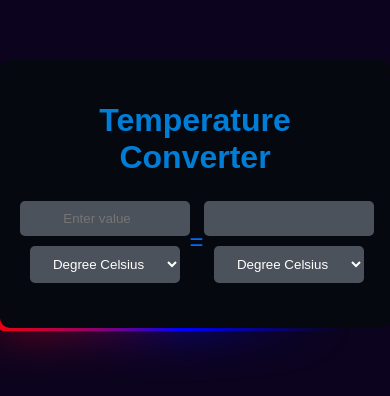
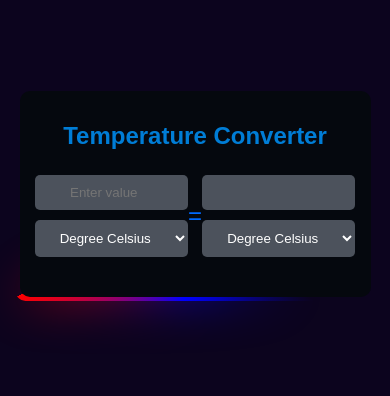
Before and after one commit to MahnoorIshtiaq/Temperature_Conversion_With_Css_Animation, a plain HTML site: page index.html in a window 390 px wide. Shown: the part 228-624 px from the top of the page. Drawn offline with Linux system fonts and the light colour scheme.

Commit message:
Update styles.css

```diff
--- a/styles.css
+++ b/styles.css
@@ -18,6 +18,8 @@ body{
     max-width: 500px;
     text-align: center;
     position: relative;
+    box-sizing: border-box;
+
 }
 
    /* CSS ANIMATION */
@@ -80,11 +82,13 @@ input[type = "number"], input[type = "text"], select {
     margin: 5px 0;
     border: none;
     border-radius: 5px;
-    width: 150px;
+    width: 100%;
+    max-width: 90%;
     text-align: center;
     background-color: #4c525c;
     color: #ffff;
     transition: all 0.3s;
+    box-sizing: border-box;
 }
 
 input[type = "number"]:focus, input[type = "text"]:focus, select:focus {
@@ -111,3 +115,30 @@ select {
     color: #cccccc;
     font-style: bold;
 }
+
+
+/* Media Queries for Responsiveness */
+@media (min-width: 768px) {
+    .converter {
+        flex-direction: row;
+    }
+
+    .input-group, .output-group {
+        flex-direction: column;
+        align-items: center;
+    }
+}
+
+@media (max-width: 576px) {
+    .container {
+        padding: 15px;
+    }
+
+    input[type="number"], input[type="text"], select {
+        max-width: 100%; /* Further adjust for very small screens */
+    }
+
+    h1 {
+        font-size: 24px;
+    }
+}
```
